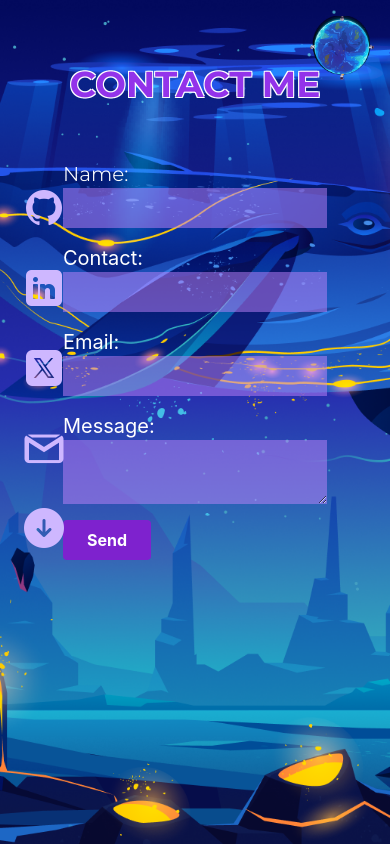
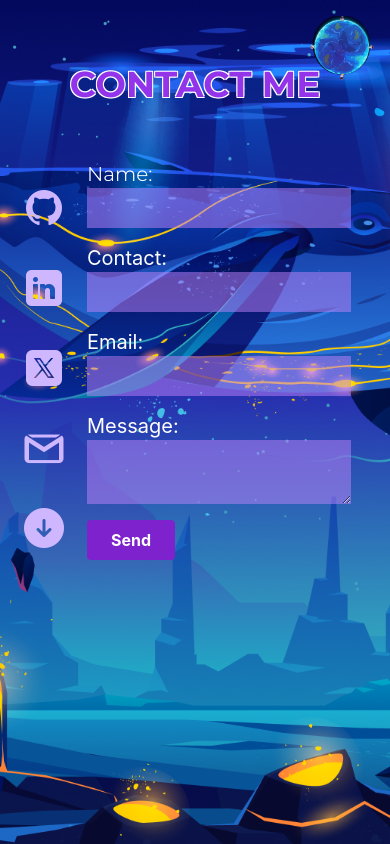
Before and after one commit to akanshaBharti/Portfolio, a React (Create React App) app: page /contact in a window 390 px wide. Built offline with nearby package versions, Linux system fonts and the light colour scheme; the HTML template or start-up script is replaced by a standard one.

Commit message:
added padding to contact page

```diff
--- a/src/components/Contact/Contact.jsx
+++ b/src/components/Contact/Contact.jsx
@@ -89,7 +89,7 @@ const Contact = () => {
             </span>
           </h1>
 
-          <div className="flex items-center justify-center md:mt-18 mt-14 ">
+          <div className="flex items-center justify-center md:mt-18 mt-14 pl-12 md:pl-0 ">
             <form className="text-white md:p-8 " ref={form}>
               <div className="divPara mb-4 md:flex md:flex-row md:gap-7 ">
                 <label className="text-xl md:text-2xl">Name:</label>
```
